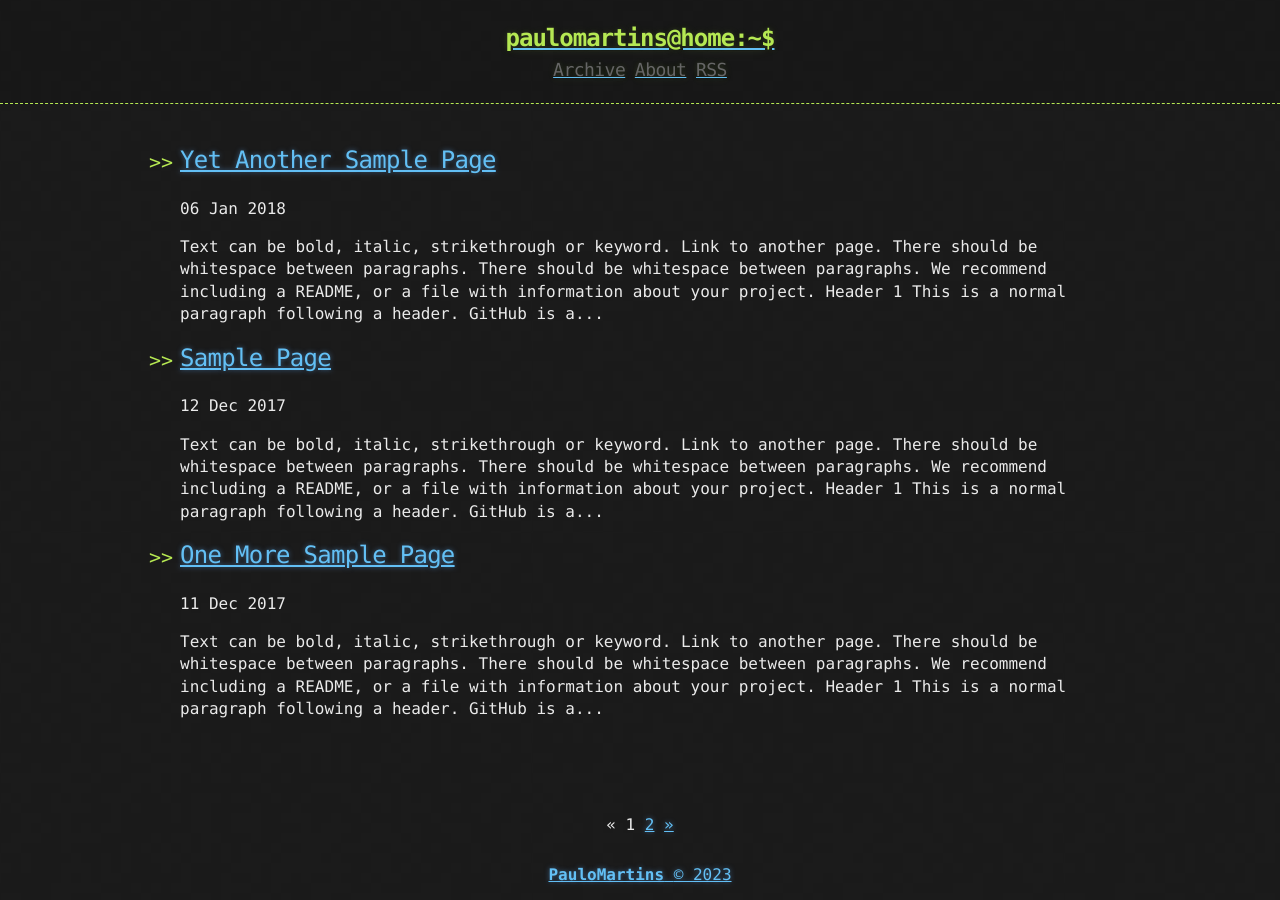
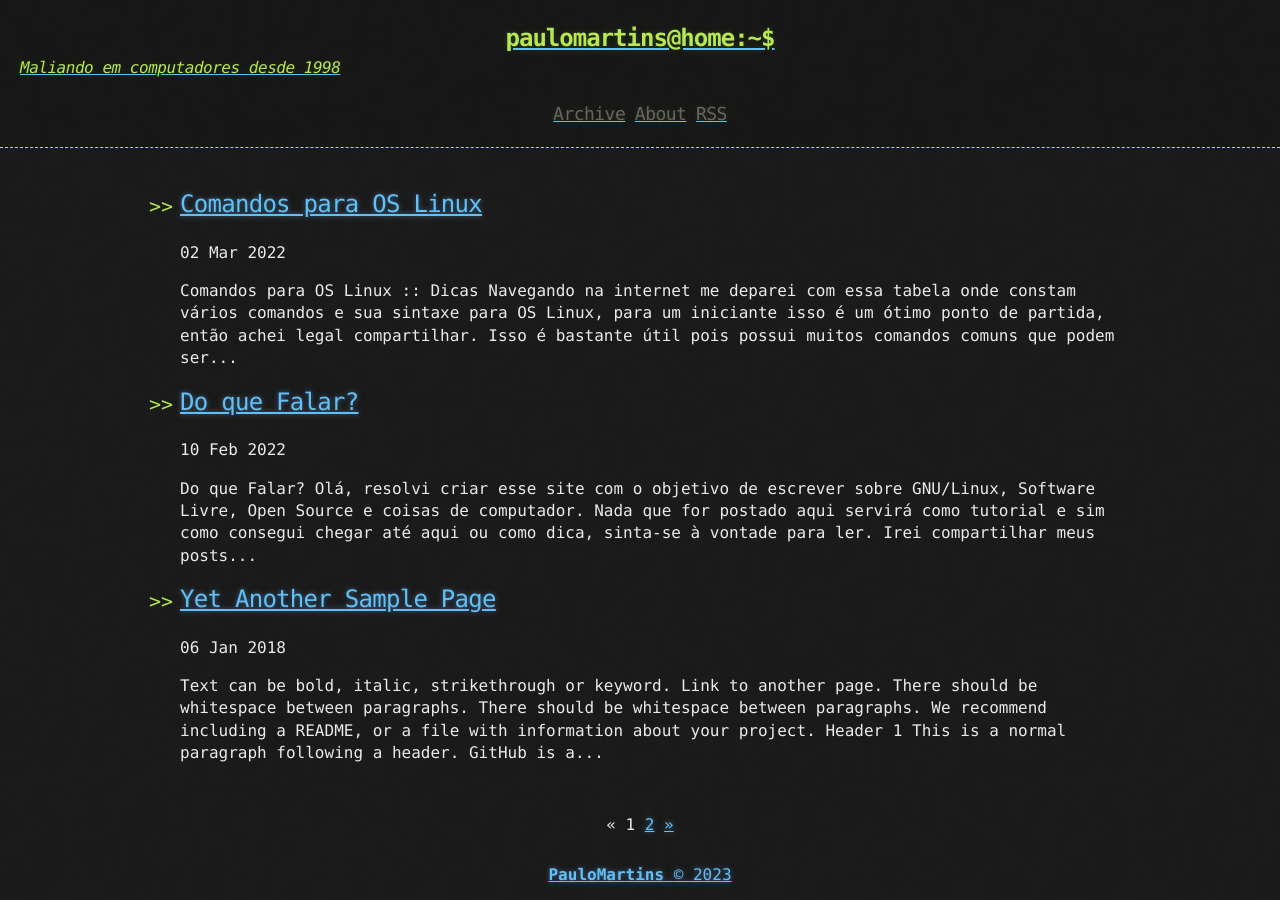
Before and after one commit to paullomarttins/paullomarttins.github.io, a Jekyll site: the page built from index.html, in a window 1280 px wide. Built offline with Jekyll 4.4.1, drawn with Linux system fonts in a browser that asks for light colours; the list of posts is cut into pages by our own code.

Commit message:
New posts

```diff
--- a/_includes/header.html
+++ b/_includes/header.html
@@ -3,6 +3,7 @@
     <a href="{{ "/" | prepend: site.baseurl | replace: '//', '/' }}">
     {% assign owner_first_name = site.owner | split: " " %}
     <h1>{{ owner_first_name[0] | downcase }}@home:~$</h1>
+    <h4><i>Maliando em computadores desde 1998</i></h4>
     </a>
     <div class="header-links">
       {% include links.html %}
--- /dev/null
+++ b/_posts/2022-02-10-do_que_falar.md
@@ -0,0 +1,17 @@
+---
+layout: post
+author: Paulo Martins
+title: Do que Falar?
+---
+
+# Do que Falar?
+
+Olá, resolvi criar esse site com o objetivo de escrever sobre GNU/Linux, Software Livre, Open Source e coisas de computador. Nada que for postado aqui servirá como tutorial e sim como consegui chegar até aqui ou como dica, sinta-se à vontade para ler. Irei compartilhar meus posts sempre que puder.
+
+Não irei publicar coisas muito técnicas em formas de tutoriais, na verdade quero escrever sobre assuntos de computadores mesmo, mais focado é claro, em Software Livre com base em minha vivência nesta estrada. Na internet existem diversos serviços onde você pode hospedar seu blog, wiki ou projeto que esteja conduzindo, minha escolha foi criar meu próprio site com [Docuwiki](https://www.dokuwiki.org/dokuwiki), ou seja, sem intermédio de serviços de terceiros onde na maioria das vezes você precisa criar uma conta para publicar seus conteúdos.
+
+Bom a idéia básica é essa, conforme for surgindo assuntos irei publicar aqui, talvés isso possa ajudar alguém de alguma forma, me ajuda bastante pois o que escrevo é para meu próprio uso furturo ;-). Compartilhar conhecimento é ajudar a levar o Software Livre ainda mais longe do que já está.
+
+"O aprendizado é o caminho mais curto para a evolução, buscar sempre o conhecimento lhe trará ótimos benefícios intelectuais e profissionais. Estude!"
+
+**"Cedo ou tarde, você vai aprender, assim como eu aprendi, que existe uma diferença entre conhecer o caminho e trilhar o caminho." (Filme Matrix)**
--- /dev/null
+++ b/_posts/2022-03-02-comandos_os_linux.md
@@ -0,0 +1,15 @@
+---
+layout: post
+author: Paulo Martins
+title: Comandos para OS Linux
+---
+
+# Comandos para OS Linux :: Dicas
+
+Navegando na internet me deparei com essa tabela onde constam vários comandos e sua sintaxe para OS Linux, para um iniciante isso é um ótimo ponto de partida, então achei legal compartilhar. Isso é bastante útil pois possui muitos comandos comuns que podem ser usados no dia-dia caso não se lembre, caso queria ir mais fundo, você pode contar com o --help e o man de cada comando para destrinchar suas funcionalidades.
+
+Minha dica, que foi uma dica passada adiante por pessoas muito experientes com GNU/Linux, é sempre contar com o [GuiaFoca Linux](https://www.guiafoca.org/), com certeza você irá aprender muito com ele, eu estudo ele e aprendo muito.
+
+Fica essa dica e bons estudos! Caso a imagem fique ruim de visualizar, baixe o .odt neste [link](https://www.suso.com/infosheets/).
+
+**Fonte:** [infosheets](https://www.suso.com/infosheets)
```
